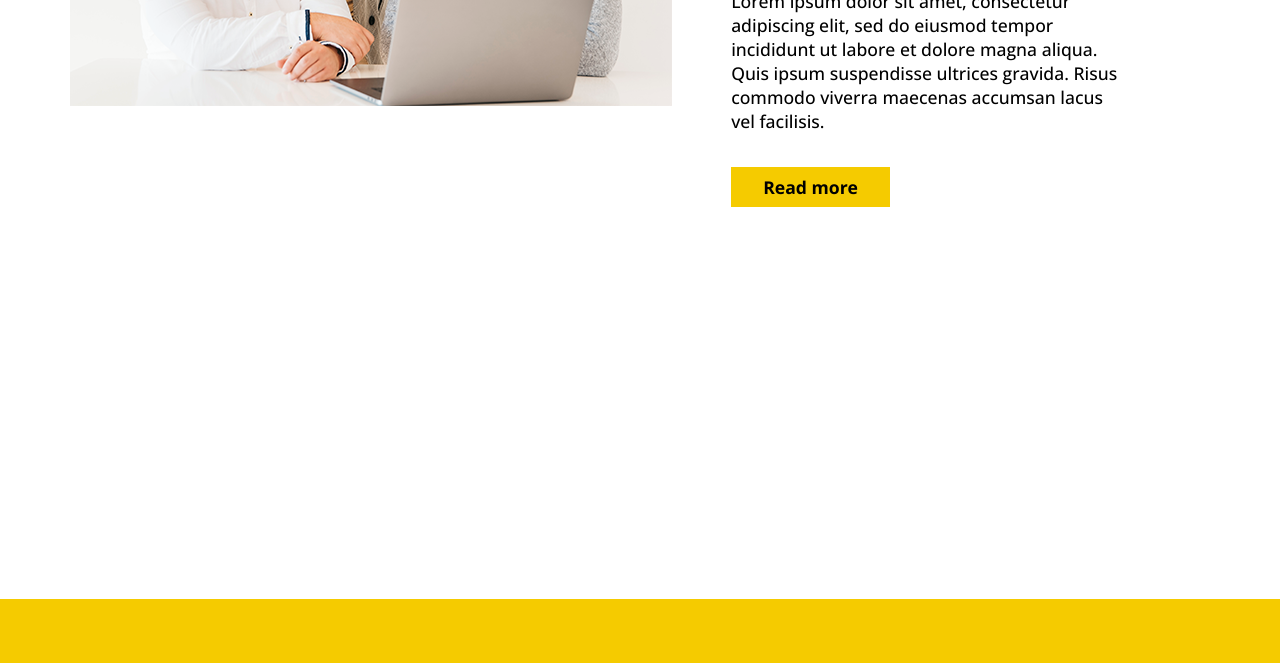
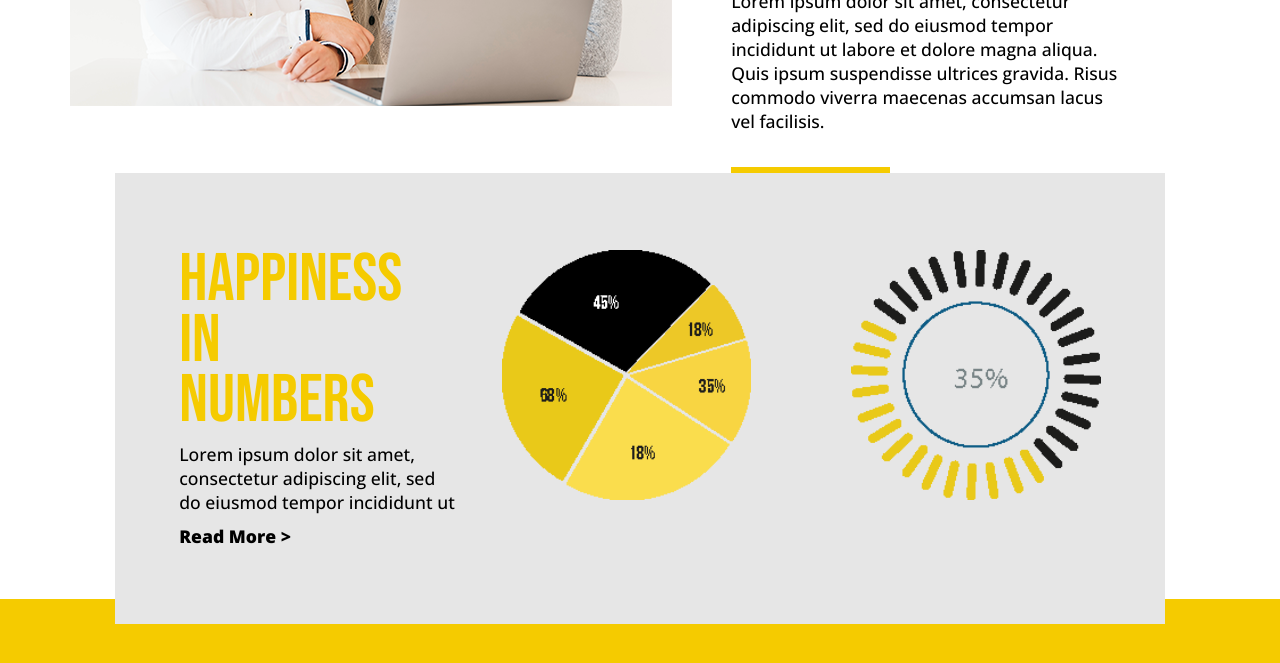
Before and after one commit to EilynFlorez/ProyectoHappiness, a plain HTML site: page index.html in a window 1280 px wide. Shown: the part 521-1184 px from the top of the page. Drawn offline with nearby package versions, Linux system fonts and the light colour scheme.

Commit message:
Estilos CSS sección 2

```diff
--- a/index.html
+++ b/index.html
@@ -43,12 +43,12 @@
         </section>
 
         <section class="seccion-2">
-            <div>
+            <div class="sec2-text">
                 <h2>HAPPINESS IN NUMBERS</h2>
                 <P>Lorem ipsum dolor sit amet, consectetur adipiscing elit, sed do eiusmod tempor incididunt ut</P>
                 <a href="#">Read More ></a>
             </div>
-            <div>
+            <div class="sec2-img">
                 <img src="./assets/images/graph01.png" alt="Grafica 1">
                 <img src="./assets/images/graph02.png" alt="Grafica 2">
             </div>
--- a/style/style.css
+++ b/style/style.css
@@ -35,7 +35,8 @@ a {
     text-decoration: none;
 }
 
-body {
+main{
+    width: 100%;
     display: flex;
     flex-direction: column;
     align-items: center;
@@ -119,8 +120,54 @@ nav {
 
 /* Estilos seccion 2 */
 .seccion-2 {
-    display: none;
+    display: flex;
+    padding: 6% 5%;
+    min-height: 30vh;
+    background-color: rgb(230, 230, 230);
+    width: 82%;
+    justify-content: space-between;
+    margin: 48%;
+    position: absolute;
+    z-index: 1;
 }
+
+
+.sec2-text {
+    display: flex;
+    flex-direction: column;
+    gap: 10px;
+    width: 50%;
+}
+
+.sec2-text h2 {
+    width: 50%;
+    color: rgb(245, 203, 0);
+    font-size: 4.2rem;
+    line-height: 0.9;
+}
+
+.sec2-text a {
+    color: rgb(0, 0, 0);
+    font-size: 1.1rem;
+    font-weight: 800;
+}
+
+.sec2-text p {
+    width: 60%;
+}
+
+.sec2-img {
+    display: flex;
+    justify-content: end;
+    width: 50%;
+    gap: 100px;
+}
+
+.sec2-img img {
+    width: 250px;
+    height: 250px;
+}
+
 
 /* Estilos seccion 3*/
 .seccion-3 {
```
